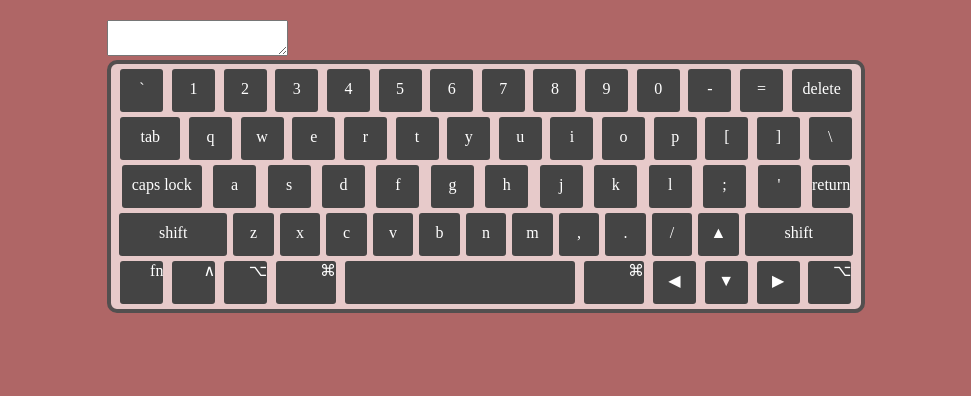
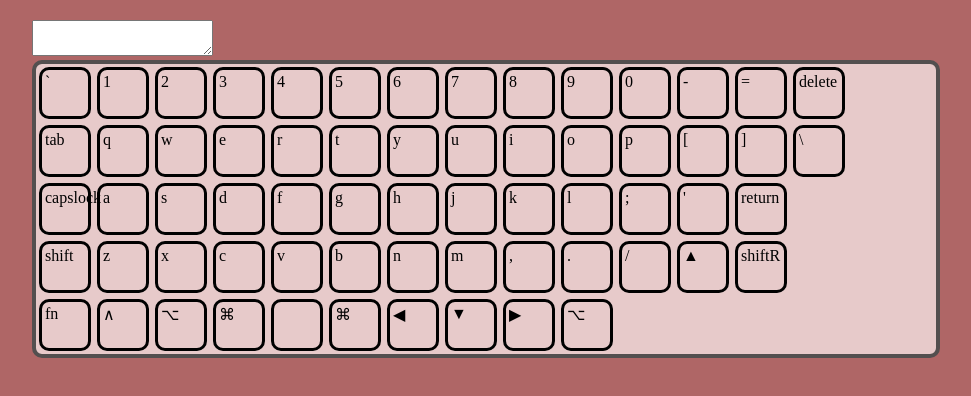
Before and after one commit to MikalaiF/virtual-keyboard, a website: page index.html in a window 1280 px wide. Shown: the whole page, without its empty margins (158-1129 px from the left). Drawn offline with Linux system fonts and the light colour scheme.

Commit message:
fix: meta-date

```diff
--- a/js/index.js
+++ b/js/index.js
@@ -1,9 +1,8 @@
 const letters = [['`', '1', '2', '3', '4', '5', '6', '7', '8', '9', '0', '-', '=', 'delete'],
-['tab', 'q', 'w', 'e', 'r', 't', 'y', 'u', 'i', 'o', 'p', '[', ']', String.fromCharCode(92)],
-['caps lock', 'a', 's', 'd', 'f', 'g', 'h', 'j', 'k', 'l', ';', String.fromCharCode(39), 'return'],
-['shift', 'z', 'x', 'c', 'v', 'b', 'n', 'm', ',', '.', '/', String.fromCharCode(9650), 'shift'],
-['fn', String.fromCharCode(8743), '⌥', '⌘', String.fromCharCode(160), '⌘', String.fromCharCode(9664), String.fromCharCode(9660), String.fromCharCode(9654), '⌥']];
-//let letters = [96, 49, 50, 51, 52, 53, 54, 55, 56, 57, 48, 45, 61, 113, 119, 101, 114, 116, 121, 117, 105, 111, 112, 91, 93, 92, 97, 115, 100, 102, 103, 104, 106, 107, 108, 59, 39, 13, 122, 120, 99, 118, 98, 110, 109, 44, 46, 47, 32];
+  ['tab', 'q', 'w', 'e', 'r', 't', 'y', 'u', 'i', 'o', 'p', '[', ']', String.fromCharCode(92)],
+  ['capslock', 'a', 's', 'd', 'f', 'g', 'h', 'j', 'k', 'l', ';', String.fromCharCode(39), 'return'],
+  ['shift', 'z', 'x', 'c', 'v', 'b', 'n', 'm', ',', '.', '/', String.fromCharCode(9650), 'shiftR'],
+  ['fn', String.fromCharCode(8743), '⌥', '⌘', ' ', '⌘', String.fromCharCode(9664), String.fromCharCode(9660), String.fromCharCode(9654), '⌥']];
 
 function createWrapper() {
   const wrapper = document.createElement('div');
@@ -31,7 +30,9 @@ function createTexArea() {
 }
 
 container1.appendChild(createTexArea());
+// eslint-disable-next-line no-unused-vars
 const containerTextArea = document.querySelector('.containerTextArea');
+
 // ----------------------containerTextArea------------^
 
 function createDiv() {
@@ -41,71 +42,86 @@ function createDiv() {
 }
 
 container1.appendChild(createDiv());
+// eslint-disable-next-line no-unused-vars
 const containerKeyBoard = document.querySelector('.containerKeyBoard');
 // ----------------------containerKeyBoard------------^
 
+// eslint-disable-next-line no-unused-vars
 function createLetter() {
   const span = document.createElement('span');
-  span.className = 'letter';
   return span;
 }
 // ----------------------Letter------------^
 
-function createLine() {
+// eslint-disable-next-line no-unused-vars
+function createLine(l) {
   const line = document.createElement('div');
-  line.className = 'line';
+  line.className = `line${l}`;
   return line;
 }
 // ----------------------Line------------^
 
 (function createKeyboard() {
   let out = '';
+  // eslint-disable-next-line no-plusplus
   for (let i = 0; i < letters.length; i++) {
-    containerKeyBoard.appendChild(createLine());
+    // eslint-disable-next-line no-plusplus
     for (let j = 0; j < letters[i].length; j++) {
-      const letter = containerKeyBoard.childNodes[i].appendChild(createLetter());
-      letter.innerHTML = letters[i][j];
-      if (letters[i][j] === 'delete') {
-        letter.classList.add('delete');
+      if (letters[i][j] === 'tab' || letters[i][j] === 'capslock' || letters[i][j] === 'shift' || letters[i][j] === 'fn') {
+        out += '<div class = "clearfix"></div>';
       }
-      if (letters[i][j] === 'tab') {
-        letter.classList.add('tab');
-      }
-      if (letters[i][j] === 'caps lock') {
-        letter.classList.add('caps_lock');
-      }
-      if (letters[i][j] === 'shift') {
-        letter.classList.add('shift');
-      }
-      if (letters[i][j] === String.fromCharCode(160)) {
-        letter.classList.add('space');
-      }
-      if (letters[i][j] === 'return') {
-        letter.classList.add('return');
-      }
-      if (letters[i][j] === '⌘') {
-        letter.classList.add('command');
-      }
-      if (letters[i][j] === String.fromCharCode(8743)) {
-        letter.classList.add('control');
-      }
-      if (letters[i][j] === '⌥') {
-        letter.classList.add('option');
-      }
-      if (letters[i][j] === 'fn') {
-        letter.classList.add('fn');
-      }
+      out += `<div class = " letter" data-id = "${letters[i][j]}">${letters[i][j]}</div>`;
+      const line = document.querySelector('.containerKeyBoard');
+
+      line.innerHTML = out;
+      console.log(document.querySelector('[data-id]'));
     }
   }
 }());
 
 // ----------------------Create------------^
 
-//function init() {
-//  let out = '';
-//  for (let i = 0; i < letters.length; i++){
-//    out += `<div class="letter"> ${String.fromCharCode(letters[i])}</div>`;
-//  }
-//  containerKeyBoard.innerHTML = out;
+//document.onkeydown = function (event) {
+//  document.querySelectorAll('.containerKeyBoard .letter').forEach((el) => {
+//    el.classList.remove('active');
+//  });
+//  document.querySelector(`.containerKeyBoard .letter[data="${event.key}"]`).classList.add('active');
+//};
+
+//document.querySelectorAll('.containerKeyBoard .letter').forEach((el) => {
+//  // eslint-disable-next-line no-param-reassign
+//  el.onclick = function (event) {
+//    // eslint-disable-next-line no-shadow
+//    console.log(event);
+//    document.querySelectorAll('.containerKeyBoard .letter').forEach((el) => {
+//      el.classList.remove('active');
+//    });
+//    const code = el.getAttribute('data');
+//    this.classList.add('active');
+//    if (code === ' ') {
+//      this.classList.add('active');
+//    }
+//    if (code === String.fromCharCode(8743)) {
+//      this.classList.add('active');
+//    }
+//    console.log(code);
+//  };
+//});
+const dataLetters = Array.from(document.querySelectorAll('[data-id]'));
+console.log(dataLetters)
+
+function init2() {
+  containerTextArea.addEventListener('keydown', keyDownHandler);
+  //containerTextArea.addEventListener('keyup', keyUpHandler);
+}
+init2();
+
+function keyDownHandler(event) {
+  event.preventDefault();
+  let letter = dataLetters.find((x) => console.log(x.dataset))
+  console.log(letter)
+}
+
+//function keyUpHandler(event) {
+
 //}
-//init()
--- a/style.css
+++ b/style.css
@@ -10,7 +10,7 @@ body{
 }
 
 .container1{
-  width: 750px;
+  width: 900px;
   margin: 0 auto;
   padding-top: 20px;
 }
@@ -23,14 +23,15 @@ body{
   border-radius: 10px;
 }
 
-.line {
-  margin: 5px;
-  display: flex;
-  justify-content: space-around;
-  }
+.containerKeyBoard::after{
+  content: "";
+  display: block;
+  clear: both;
+}
+
 
 .letter {
-  display: inline-block;
+  /*display: inline-block;
   width: 43px;
   height: 43px;
   margin-left: 3px;
@@ -43,7 +44,18 @@ body{
   border-radius: 3px;
   cursor: pointer;
   user-select: none;
-  transition: border-radius 0.3s, background-color 0.3s
+  transition: border-radius 0.3s, background-color 0.3s*/
+  width: 40px;
+  height: 40px;
+  border: 3px solid #000000;
+  border-radius: 10px;
+  margin: 3px;
+  padding: 3px;
+  float: left;
+}
+
+.active{
+  background: rgb(255, 246, 177,0.5);
 }
 
 .clearfix{
@@ -53,7 +65,7 @@ clear: both;
 }
 
 .return{
-  width: auto;
+  width: 70px;
 }
 
 
```
